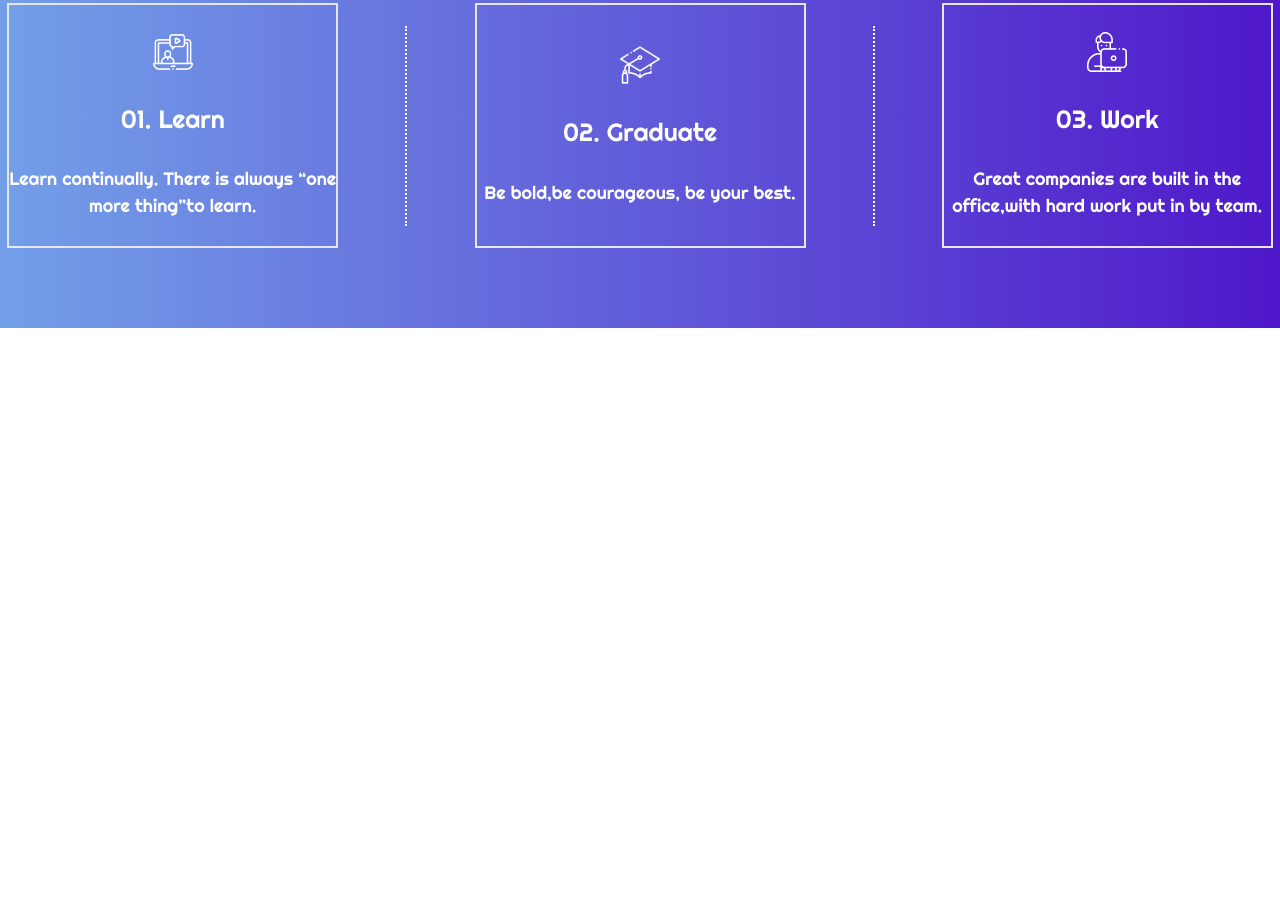
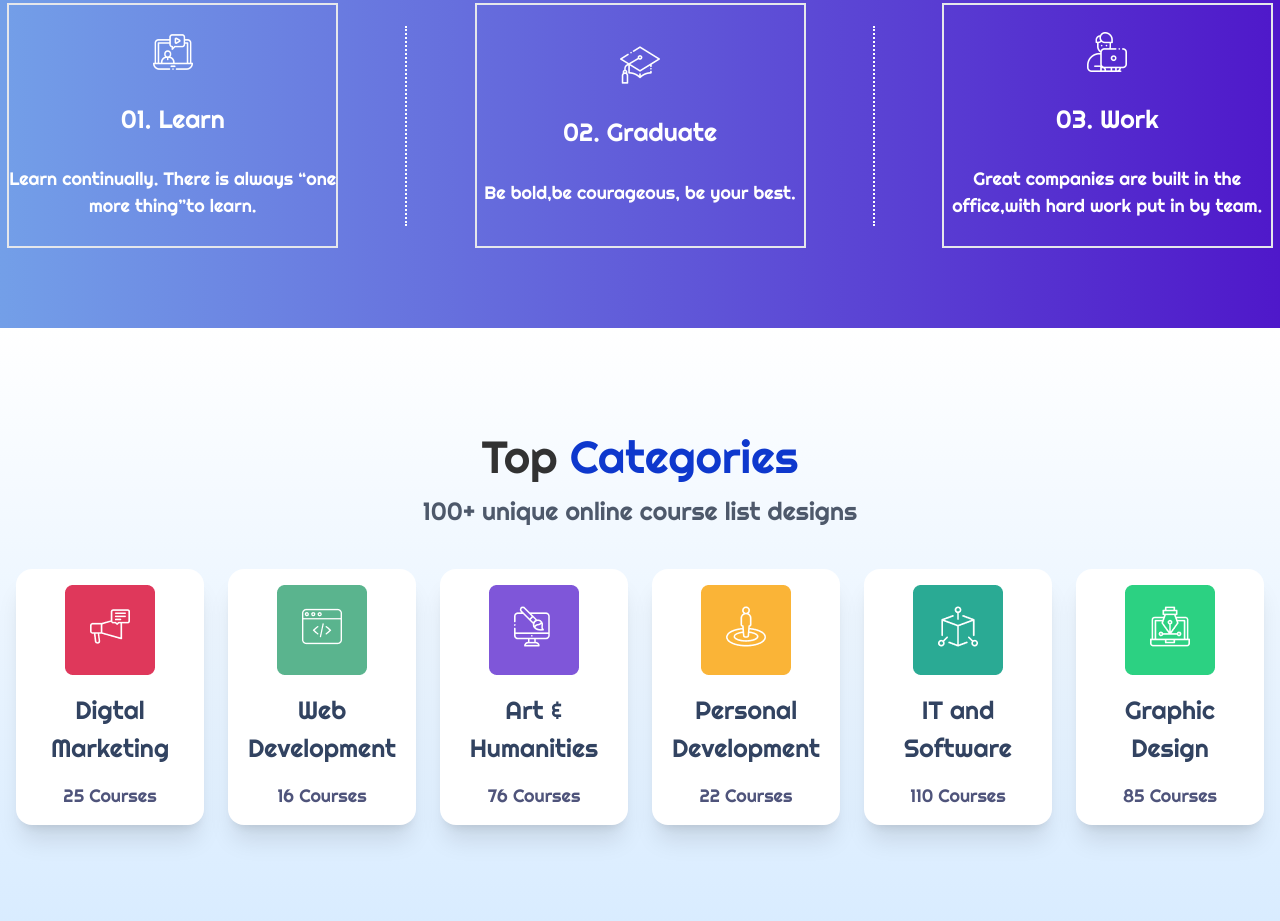
Before and after one commit to Sajitha94/task-02-tailwind, a website: page index.html in a window 1280 px wide. Shown: the part 2427-3348 px from the top of the page. Before the commit the page ends 2755 px from the top, so only its background shows below. Drawn offline with nearby package versions, Linux system fonts and the light colour scheme.

Commit message:
5th push

```diff
--- a/index.html
+++ b/index.html
@@ -309,7 +309,9 @@
       class="bg-gradient-to-r from-[#739FE8] to-[#4F18CA] flex flex-col gap-10 py-20 p"
     >
       <div class="flex flex-col justify-center items-center sm:px-10 px-4">
-        <h4 class="Righteous-400 sm:text-[45px]  text-[32px] text-[#FFFFFF] text-center">
+        <h4
+          class="Righteous-400 sm:text-[45px] text-[32px] text-[#FFFFFF] text-center"
+        >
           Why <span class="text-[#0E38CD]">learn</span>learn with our courses?
         </h4>
         <p
@@ -370,5 +372,92 @@
         </div>
       </div>
     </div>
+
+    <!-- secrion-5 -->
+    <div
+      class="flex flex-col bg-gradient-to-t from-[#D9ECFF] to-[#D9ECFF00] gap-10 py-24"
+    >
+      <div class="flex flex-col justify-center items-center text-center">
+        <h4 class="Righteous-400 md:text-[45px] text-[32px] text-[#323232]">
+          Top <span class="text-[#0E38CD]">Categories</span>
+        </h4>
+        <p class="Righteous-400 md:text-[25px] text-[20px] text-[#4E596B] text-center">
+          100+ unique online course list designs
+        </p>
+      </div>
+      <!-- grid -->
+      <div class="grid xl:grid-cols-6 md:grid-cols-3 grid-cols-2 gap-6 px-4">
+        <!-- 1stcard -->
+        <div
+          class="py-4 px-5 text-center flex flex-col justify-between items-center bg-[#FFFFFF] rounded-2xl shadow-xl gap-4"
+        >
+          <img src="assert/div.features-box-image.png" alt="img" />
+          <p class="Righteous-400 md:text-[25px] text-[20px] text-[#324361]">
+            Digtal Marketing
+          </p>
+          <span class="Righteous-400 md:text-[18px] text-[12px] text-[#4F547B]"
+            >25 Courses</span
+          >
+        </div>
+        <!-- 2nd card -->
+        <div
+          class="py-4 px-5 text-center flex flex-col justify-between items-center bg-[#FFFFFF] rounded-2xl shadow-xl gap-4"
+        >
+          <img src="assert/div.features-box-image(1).png" alt="img" />
+          <p class="Righteous-400 md:text-[25px] text-[20px] text-[#324361]">
+            Web Development
+          </p>
+          <span class="Righteous-400 md:text-[18px] text-[12px] text-[#4F547B]"
+            >16 Courses</span
+          >
+        </div>
+        <!-- 3rd card -->
+        <div
+          class="py-4 px-5 text-center flex flex-col justify-between items-center bg-[#FFFFFF] rounded-2xl shadow-xl gap-4"
+        >
+          <img src="assert/div.features-box-image(2).png" alt="img" />
+          <p class="Righteous-400 md:text-[25px] text-[20px] text-[#324361]">
+            Art & Humanities
+          </p>
+          <span class="Righteous-400 md:text-[18px] text-[12px] text-[#4F547B]"
+            >76 Courses</span
+          >
+        </div>
+        <!-- 4th card -->
+        <div
+          class="py-4 px-5 text-center flex flex-col justify-between items-center bg-[#FFFFFF] rounded-2xl shadow-xl gap-4"
+        >
+          <img src="assert/div.features-box-image(3).png" alt="img" />
+          <p class="Righteous-400 md:text-[25px] text-[20px] text-[#324361]">
+            Personal Development
+          </p>
+          <span class="Righteous-400 md:text-[18px] text-[12px] text-[#4F547B]"
+            >22 Courses</span
+          >
+        </div>
+        <!-- 5th card -->
+        <div
+          class="py-4 px-5 text-center flex flex-col justify-between items-center bg-[#FFFFFF] rounded-2xl shadow-xl gap-4"
+        >
+          <img src="assert/div.features-box-image(4).png" alt="img" />
+          <p class="Righteous-400 md:text-[25px] text-[20px] text-[#324361]">
+            IT and Software
+          </p>
+          <span class="Righteous-400 md:text-[18px] text-[12px] text-[#4F547B]"
+            >110 Courses</span
+          >
+        </div>
+        <!-- 6th card -->
+        <div
+          class="py-4 px-5 text-center flex flex-col justify-between items-center bg-[#FFFFFF] rounded-2xl shadow-xl gap-4"
+        >
+          <img src="assert/div.features-box-image(5).png" alt="img" />
+          <p class="Righteous-400 md:text-[25px] text-[20px] text-[#324361]">Graphic Design</p>
+          <span class="Righteous-400 md:text-[18px] text-[12px] text-[#4F547B]"
+            >85 Courses</span
+          >
+        </div>
+      </div>
+    </div>
   </body>
 </html>
```
Also changed, not shown: assert/div.features-box-image(1).png (added), assert/div.features-box-image(2).png (added), assert/div.features-box-image(3).png (added), assert/div.features-box-image(4).png (added), assert/div.features-box-image(5).png (added), assert/div.features-box-image.png (added).
